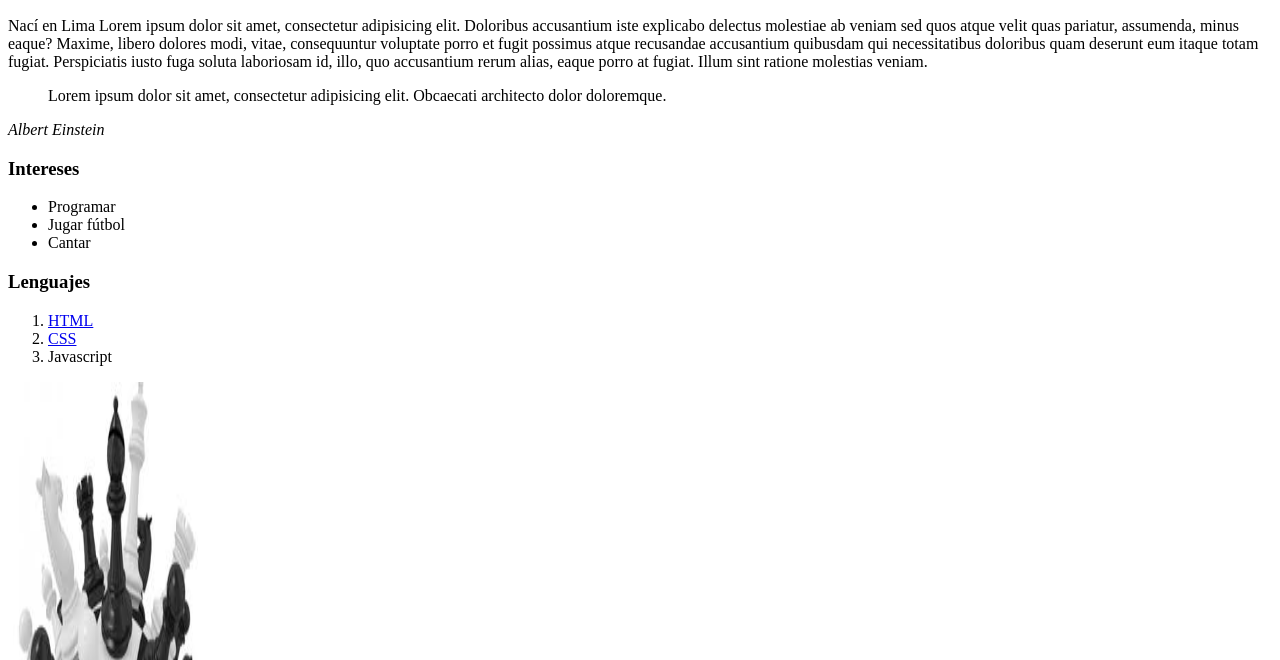
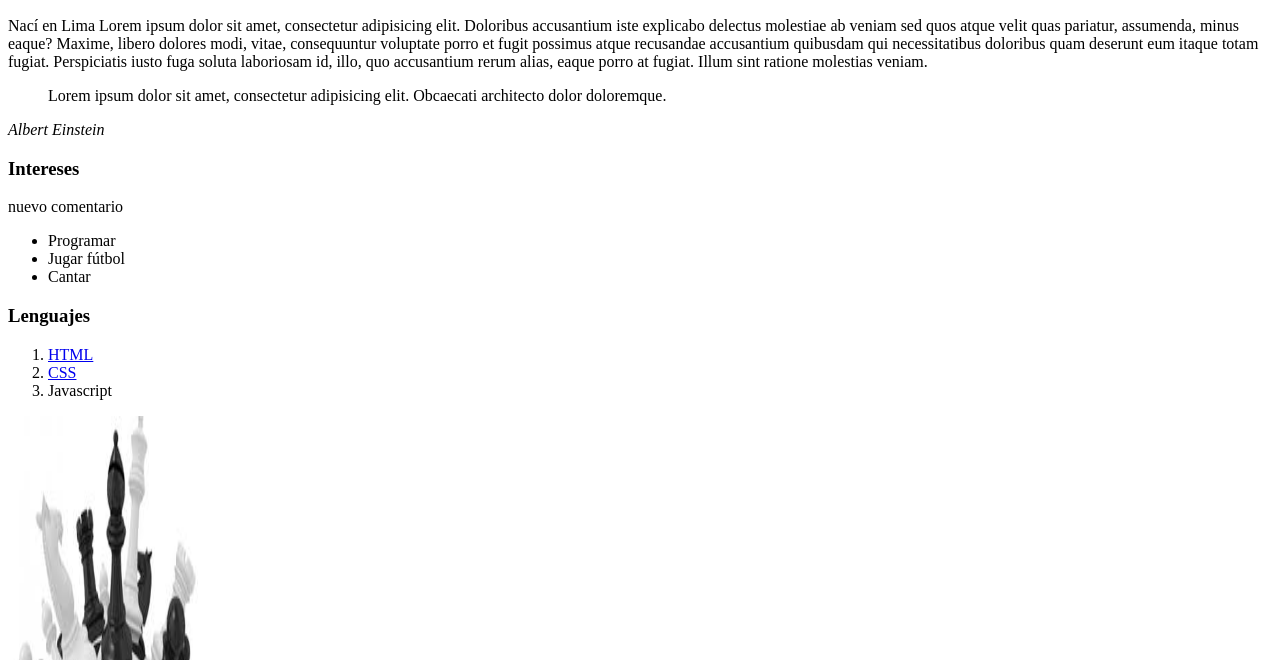
Before and after one commit to alane7/Biografia, a plain HTML site: page index.html in a window 1280 px wide. Shown: the part 110-770 px from the top of the page. Drawn offline with Linux system fonts and the light colour scheme.

Commit message:
nuevo comentario

```diff
--- a/index.html
+++ b/index.html
@@ -14,6 +14,8 @@
 	<cite>Albert Einstein</cite>
 
 	<h3>Intereses</h3>
+
+	<p>nuevo comentario</p>
 
 	<ul>
 		<li>Programar</li>
```
